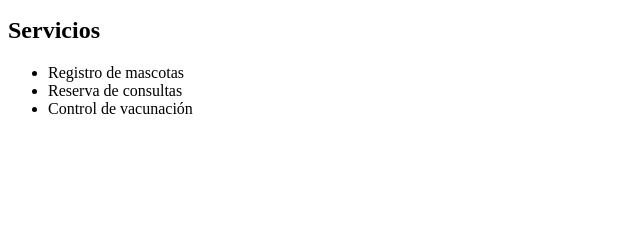
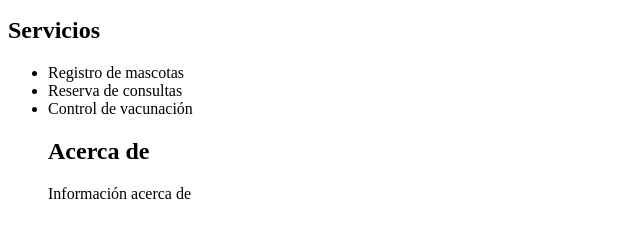
Before and after one commit to Neoprogresivo/Vet, a plain HTML site: page index.html in a window 1280 px wide. Shown: the part 101-338 px from the top of the page, without its empty margins (0-640 px from the left). Drawn offline with Linux system fonts and the light colour scheme.

Commit message:
Agrega acerca de

```diff
--- a/index.html
+++ b/index.html
@@ -6,13 +6,15 @@
 <title>VetConnect</title>
 </head>
 <body>
-    <h1>VetConnect</h1>
+<h1>VetConnect</h1>
 <p>Sistema de gestión veterinaria</p>
 <h2>Servicios</h2>
 <ul>
 <li>Registro de mascotas</li>
 <li>Reserva de consultas</li>
 <li>Control de vacunación</li>
+<h2>Acerca de</h2>
+<p>Información acerca de</p>
 </ul>
 </body>
 </html>
```
